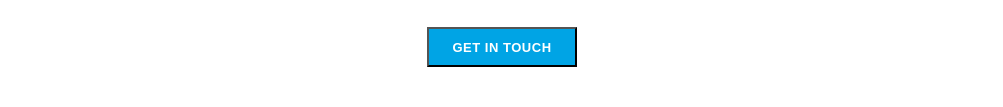
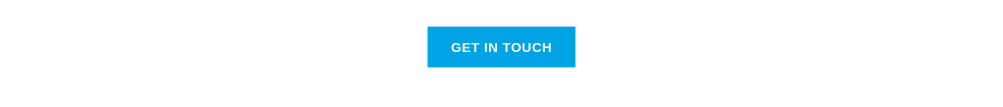
Before and after one commit to ErvinSh/site_1_portfolio, a plain HTML site: page index.html in a window 1280 px wide. Shown: the part 2116-2223 px from the top of the page, without its empty margins (138-1141 px from the left). Drawn offline with nearby package versions, Linux system fonts and the light colour scheme.

Commit message:
seventh commit

```diff
--- a/CSS/main.css
+++ b/CSS/main.css
@@ -311,6 +311,7 @@ ul li:hover {
 }
 .touch_btn {
     display: block;
+    border: none;
     max-width: 150px;
     height: 40px;
     font-weight: 700;
@@ -322,8 +323,12 @@ ul li:hover {
     text-transform: uppercase;
     padding: 11px 23px;
     margin: 0 auto;
+    cursor: pointer;
 }
-
+.touch_btn {
+    transform: scale(1.02);
+    transition: all 120ms linear;
+}
 @media screen and (max-width: 1440px) {
     .container  {
         padding: 0 50px;
```
